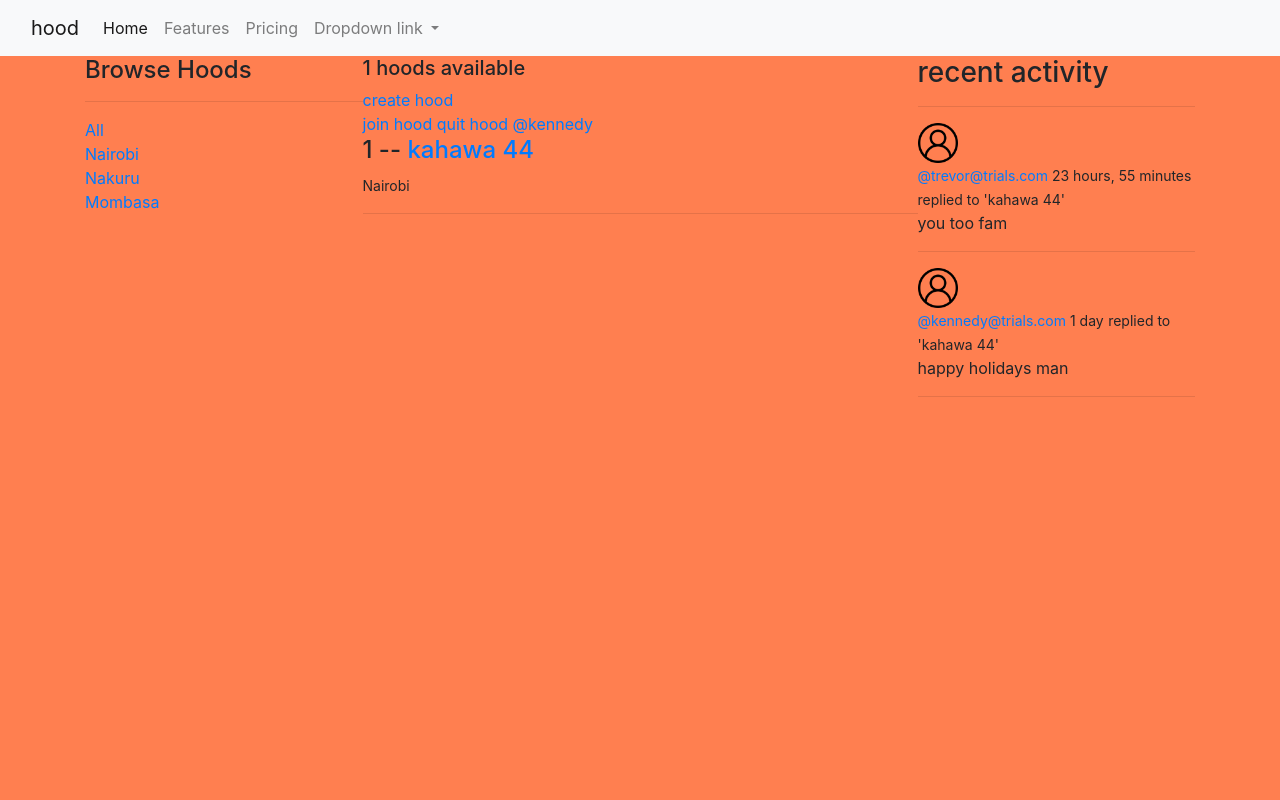
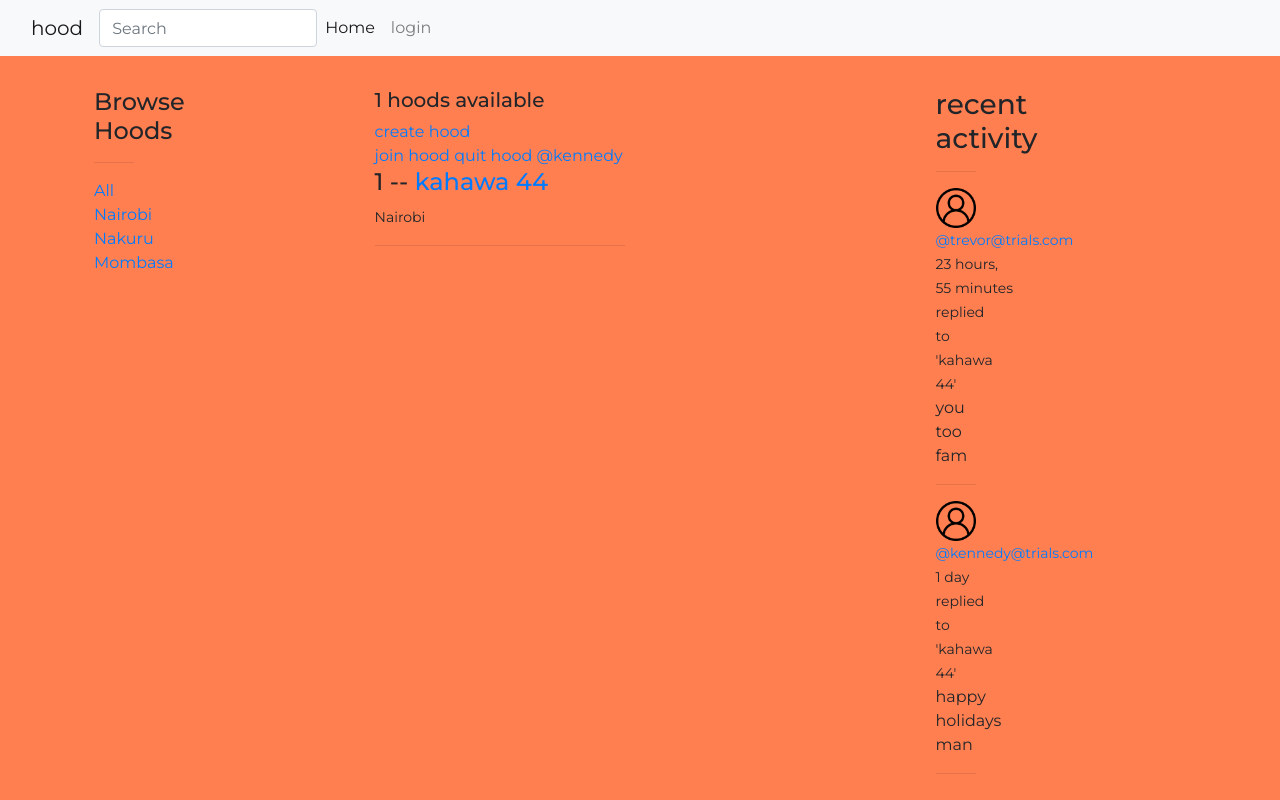
Before and after one commit to kennedybabu/my-hood, a Django app: page / in a window 1280 px wide. Run offline with Django 4.2, Linux system fonts and the light colour scheme; data comes from the database, SQL or seed files in the repository; some libraries are stand-ins or nearby versions.

Commit message:
feature:add the color palette

```diff
--- a/app/templates/app/home.html
+++ b/app/templates/app/home.html
@@ -4,11 +4,11 @@
 
 
 <div class="container home-container">
-        <div>
+        <div class="left col-md-3">
            {% include 'app/location_component.html' %}
         </div>
 
-        <div>
+        <div class="middle col-md-6">
             <h5>{{ hood_count }} hoods available</h5>
             <a href="{% url 'create_hood' %}">create hood</a>
 
@@ -16,7 +16,7 @@
 
         </div>
 
-        <div>
+        <div class="right col-md-3">
            {% include 'app/activity_component.html' %}
         </div>
 
--- a/app/templates/navbar.html
+++ b/app/templates/navbar.html
@@ -15,31 +15,36 @@
 
 <nav class="navbar navbar-expand-lg navbar-light bg-light">
     <div class="container-fluid">
-      <a class="navbar-brand" href="#">hood</a>
+      <a class="navbar-brand" href="{% url 'home' %}">hood</a>
       <button class="navbar-toggler" type="button" data-bs-toggle="collapse" data-bs-target="#navbarNavDropdown" aria-controls="navbarNavDropdown" aria-expanded="false" aria-label="Toggle navigation">
         <span class="navbar-toggler-icon"></span>
       </button>
-      <div class="collapse navbar-collapse" id="navbarNavDropdown">
+
+<!--
+    <form action="{% url 'home' %}" method="GET">
+        <input type="text" name='q' placeholder="search Hoods..."/>
+    </form> -->
+
+    <form class="d-flex" action="{% url 'home' %}" method="GET">
+        <input class="form-control me-2" name='q' type="search" placeholder="Search" aria-label="Search">
+        <!-- <button class="btn btn-outline-success" type="submit">Search</button> -->
+    </form>
+
+
+      <div class="collapse navbar-collapse navbar-right" id="navbarNavDropdown">
         <ul class="navbar-nav">
           <li class="nav-item">
-            <a class="nav-link active" aria-current="page" href="#">Home</a>
+            <a class="nav-link active" aria-current="page" href="{% url 'home' %}">Home</a>
           </li>
+          {% if request.user.is_authenticated %}
           <li class="nav-item">
-            <a class="nav-link" href="#">Features</a>
+            <a class="nav-link" href="{% url 'logout' %}">logout</a>
           </li>
+          {% else %}
           <li class="nav-item">
-            <a class="nav-link" href="#">Pricing</a>
+            <a class="nav-link" href="{% url 'login' %}">login</a>
           </li>
-          <li class="nav-item dropdown">
-            <a class="nav-link dropdown-toggle" href="#" id="navbarDropdownMenuLink" role="button" data-bs-toggle="dropdown" aria-expanded="false">
-              Dropdown link
-            </a>
-            <ul class="dropdown-menu" aria-labelledby="navbarDropdownMenuLink">
-              <li><a class="dropdown-item" href="#">Action</a></li>
-              <li><a class="dropdown-item" href="#">Another action</a></li>
-              <li><a class="dropdown-item" href="#">Something else here</a></li>
-            </ul>
-          </li>
+          {% endif %}
         </ul>
       </div>
     </div>
--- a/static/styles/main.css
+++ b/static/styles/main.css
@@ -1,11 +1,29 @@
+@import url('https://fonts.googleapis.com/css2?family=Montserrat:wght@100;300;400;500;600;700&family=Nunito+Sans:wght@200;300;400;600&family=Nunito:ital,wght@0,400;0,700;1,200&family=Poppins:wght@100;300;500&display=swap');
+
+:root {
+    --avocado-green: #D9ED92;
+    --moss-green: #76C893;
+    --duck-blue: #34A0A4;
+    --antwerp-blue: #1A759F;
+    --puprle-hue: #184E77;
+}
+
+
 body {
     background-color: coral;
+    font-family: 'Montserrat', sans-serif;
+}
+
+
+.navbar {
+    background-color: transparent;
 }
 
 
 .home-container {
     display: grid;
     grid-template-columns: 1fr 2fr 1fr;
+    min-width: 90%;
 }
 
 .profile-container {
@@ -22,3 +40,9 @@ body {
     width: 40px;
     height: 40px;
 }
+
+.left,
+.middle,
+.right {
+    padding-top: 2rem;
+}
```
